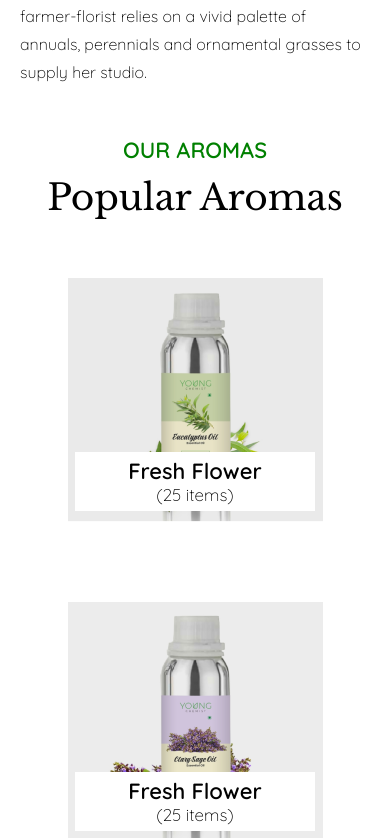
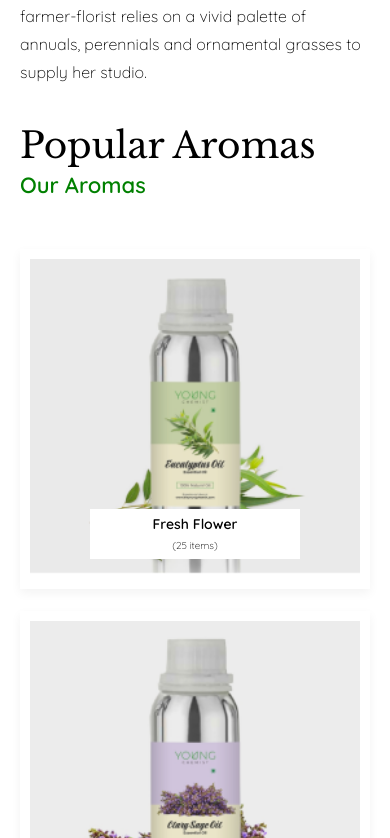
Before and after one commit to mzayniddin/world-aroma, a React (Vite) app: page / in a window 390 px wide. Shown: the part 746-1584 px from the top of the page. Built offline with nearby package versions, Linux system fonts and the light colour scheme.

Commit message:
our aromas was made responsive

```diff
--- a/src/components/our-aromas/OurAromas.scss
+++ b/src/components/our-aromas/OurAromas.scss
@@ -3,6 +3,8 @@
     text-align: center;
 
     &-heading {
+        display: flex;
+        flex-direction: column;
         margin-bottom: 55px;
     }
 
@@ -22,3 +24,57 @@
         position: relative;
     }
 }
+
+@media screen and (max-width: 526px) {
+    .aromas {
+        padding: 35px 0;
+        text-align: start;
+
+        &-heading {
+            margin-bottom: 50px;
+            flex-direction: column-reverse;
+        }
+
+        &-heading-title {
+            line-height: 100%;
+        }
+
+        &-heading__sub-title {
+            text-transform: capitalize;
+            margin-bottom: 0;
+        }
+
+        &__list {
+            gap: 22px 0;
+        }
+
+        &__list-item {
+            width: 100%;
+            max-height: 440px;
+            padding: 10px 10px 15px;
+            background: var(--white-c);
+            box-shadow: 0px 4px 10px rgba(0, 0, 0, 0.05);
+            overflow: hidden;
+        }
+
+        &__img {
+            width: 100%;
+            height: 100%;
+            object-fit: cover;
+        }
+
+        .flower-label {
+            max-width: 210px;
+            bottom: 30px;
+
+            &__title {
+                font-size: 14px;
+                line-height: 18px;
+            }
+
+            &__span {
+                font-size: 10px;
+            }
+        }
+    }
+}
```
